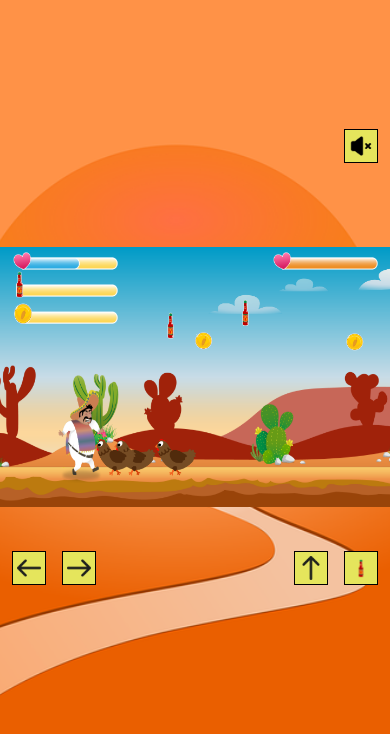
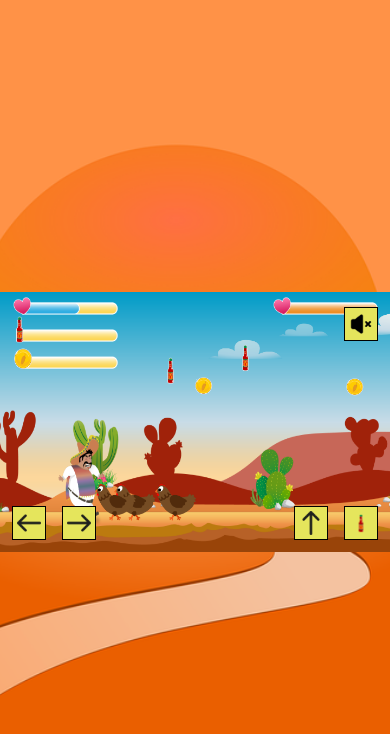
Before and after one commit to JanFromTheBlock/El_Pollo_Loco, a plain HTML site: page index.html in a window 390 px wide. Drawn offline with Linux system fonts and the light colour scheme.

Commit message:
responsive styling part 2

```diff
--- a/style.css
+++ b/style.css
@@ -77,7 +77,8 @@ h1{
 
     .overlay{
         width: 100%;
-        margin-top: -100%;
+        margin-top: -66vw;
+        height: 66vw;
     }
     h1{
         display: none;
@@ -91,6 +92,7 @@ h1{
     .overlay{
         height: 100vh;
         margin-top: -100vh;
+        width: 150vh;
     }
     h1{
         display: none;
```
